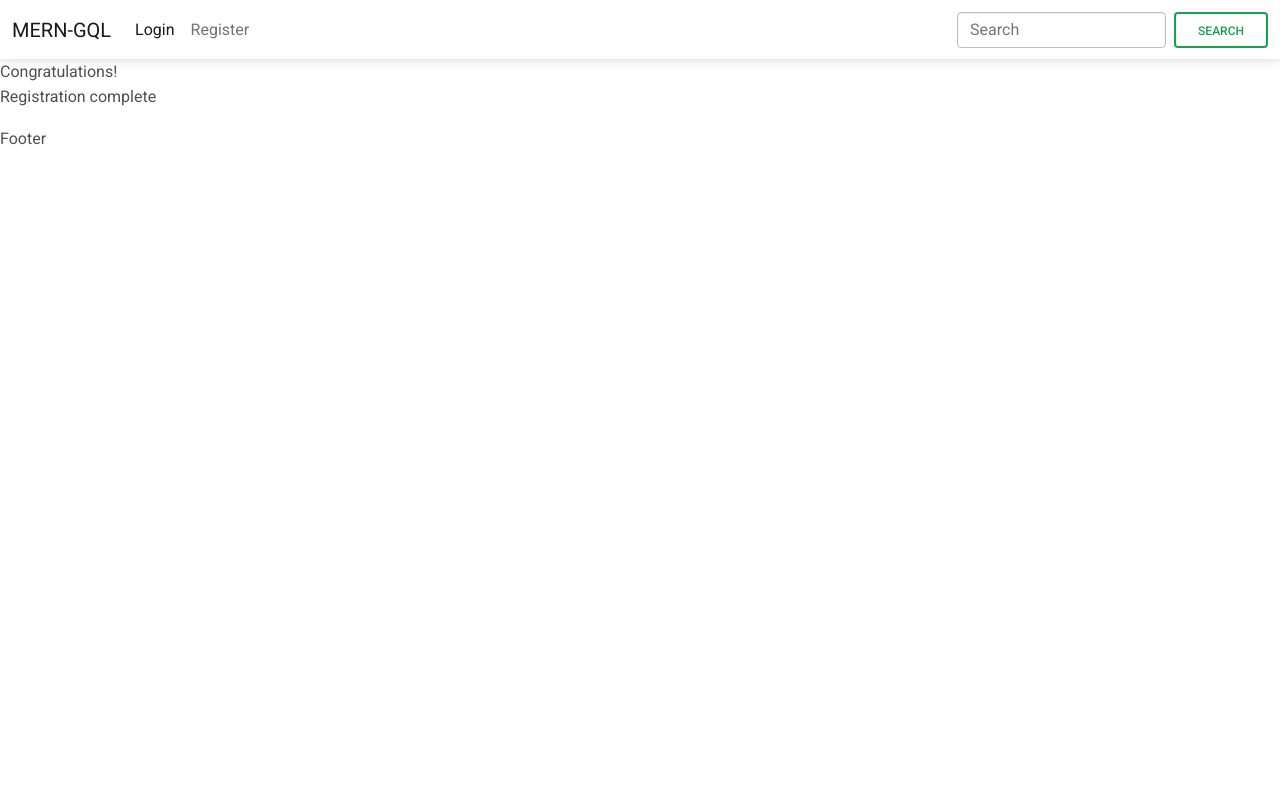
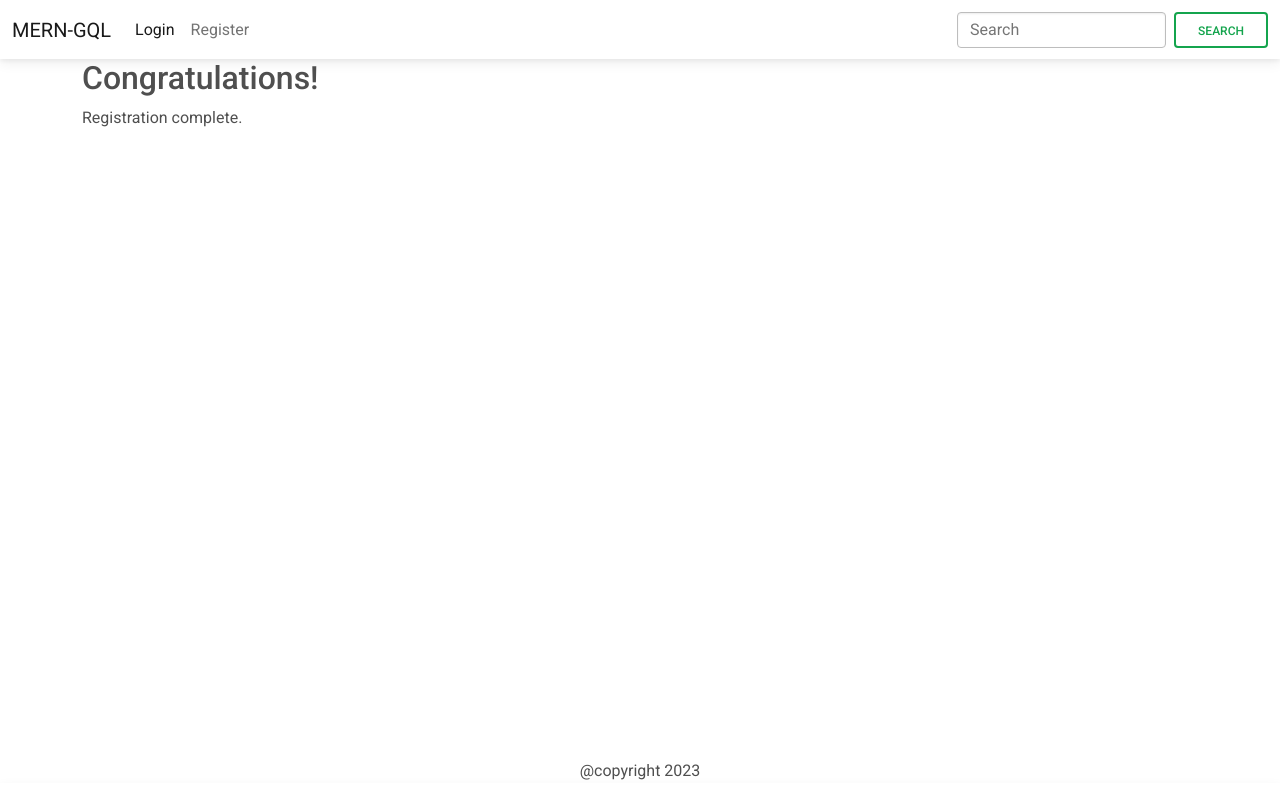
Before and after one commit to raj-wankhade/mern-gql, a React (Create React App) app in the folder client/: page /complete-registration in a window 1280 px wide. Built offline with nearby package versions, Linux system fonts and the light colour scheme; no server answers.

Commit message:
footer set up

```diff
--- a/client/src/components/Footer.js
+++ b/client/src/components/Footer.js
@@ -1,5 +1,12 @@
 import React from "react";
 
 export default function Footer() {
-  return <div>Footer</div>;
+  const date = new Date();
+  return (
+    <div className="navbar fixed-bottom">
+      <div class="position-absolute bottom-0 start-50 translate-middle-x mb-3">
+        @copyright {date.getFullYear()}
+      </div>
+    </div>
+  );
 }
--- a/client/src/pages/auth/CompleteRegistration.js
+++ b/client/src/pages/auth/CompleteRegistration.js
@@ -2,9 +2,9 @@ import React from "react";
 
 export default function CompleteRegistration() {
   return (
-    <div>
-      Congratulations!
-      <p>Registration complete</p>
+    <div className="container">
+      <h2>Congratulations!</h2>
+      <p>Registration complete.</p>
     </div>
   );
 }
--- a/client/src/pages/auth/Register.js
+++ b/client/src/pages/auth/Register.js
@@ -3,7 +3,7 @@ import React, { useState } from "react";
 import Alert from "../../components/Alert.js";
 
 export default function Register() {
-  const [email, setEmail] = useState("rajwankhade789@gmail.com");
+  const [email, setEmail] = useState("");
   const [password, setPassword] = useState("");
 
   const [loading, setLoading] = useState(false);
```
